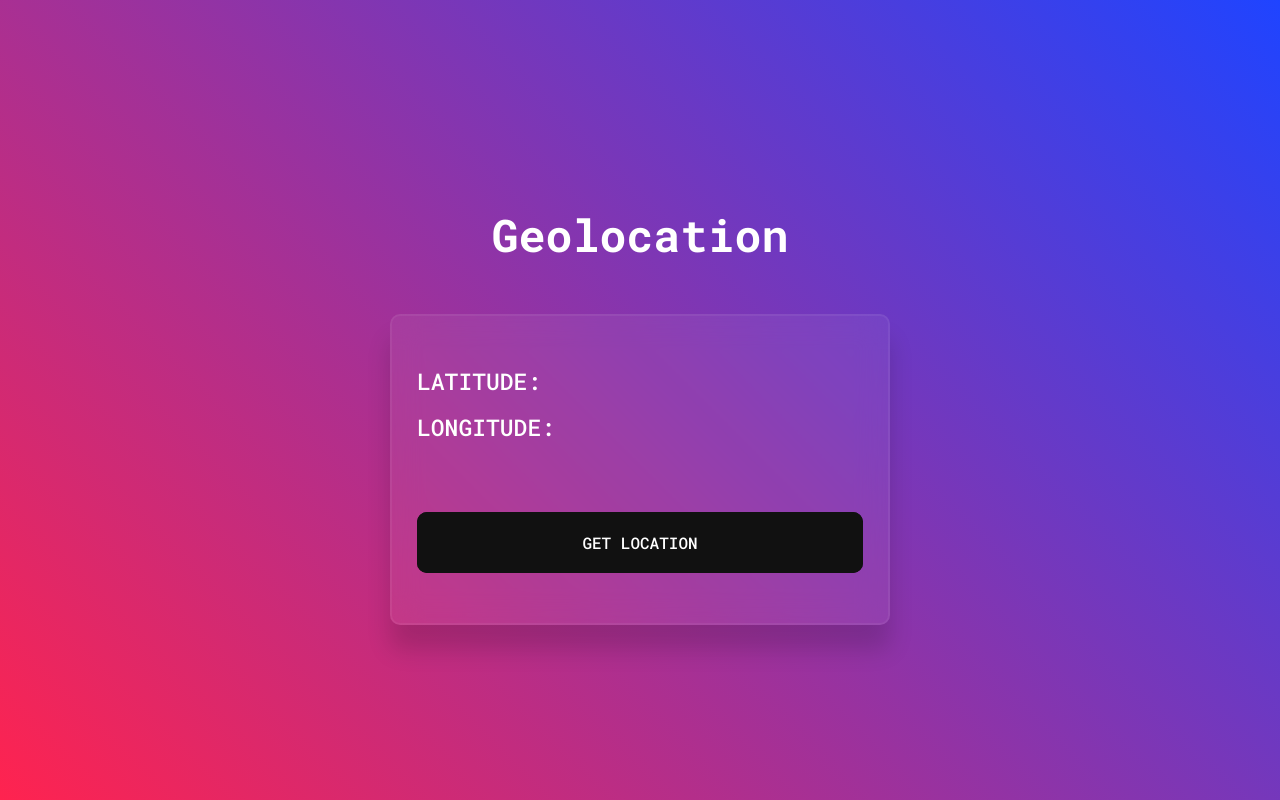
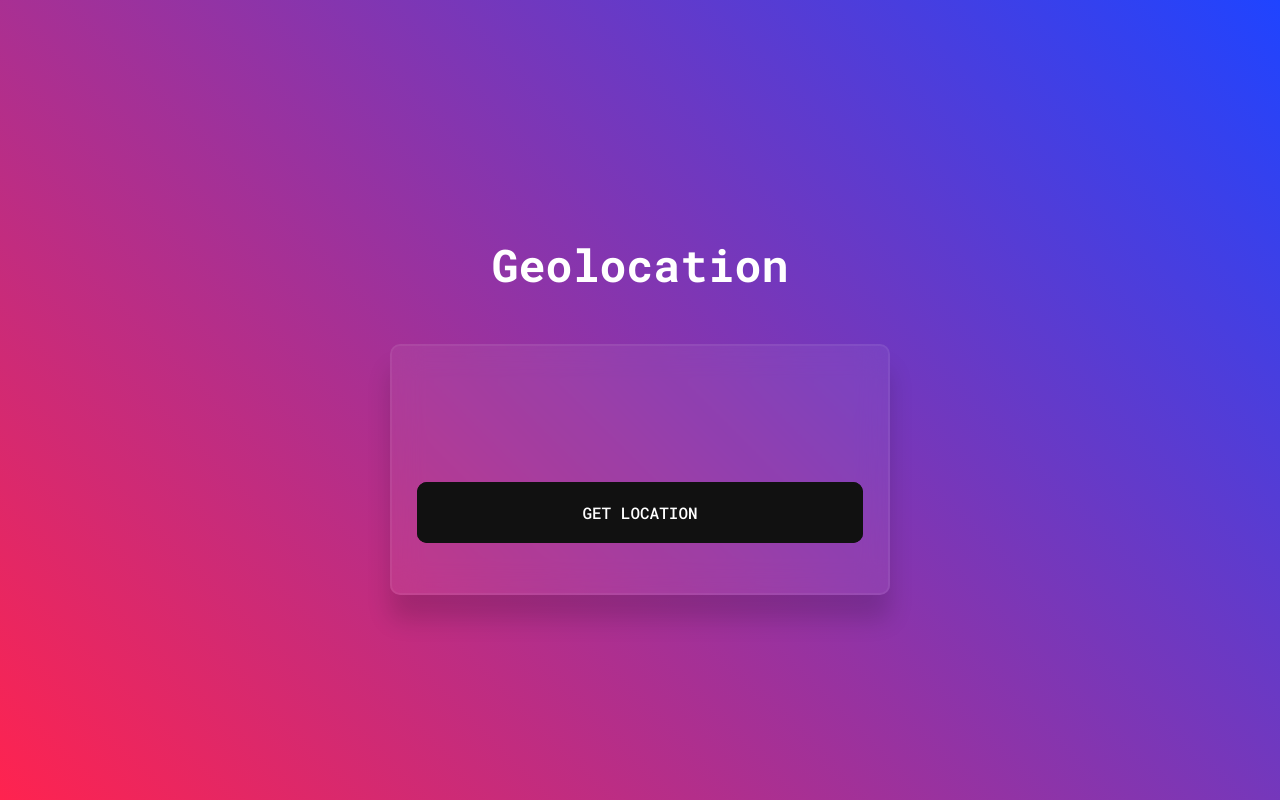
Before and after one commit to Deadmanch/js-advanced, a plain HTML site: page 11-geolocation/index.html in a window 1280 px wide. Drawn offline with Linux system fonts and the light colour scheme.

Commit message:
Почистиль лишний код в html

```diff
--- a/11-geolocation/index.html
+++ b/11-geolocation/index.html
@@ -14,10 +14,10 @@
 			<h1 class="title">Geolocation</h1>
 			<div class="location">
 				<div class="location__block">
-					<div id="location-latitude"><span>Latitude:</span></div>
-					<div id="location-longitude"><span>Longitude:</span></div>
+					<div id="location-latitude"></div>
+					<div id="location-longitude"></div>
 				</div>
-				<div id="location-error">ERROR</div>
+				<div id="location-error"></div>
 				<button class="location-btn">Get Location</button>
 			</div>
 		</main>
```
